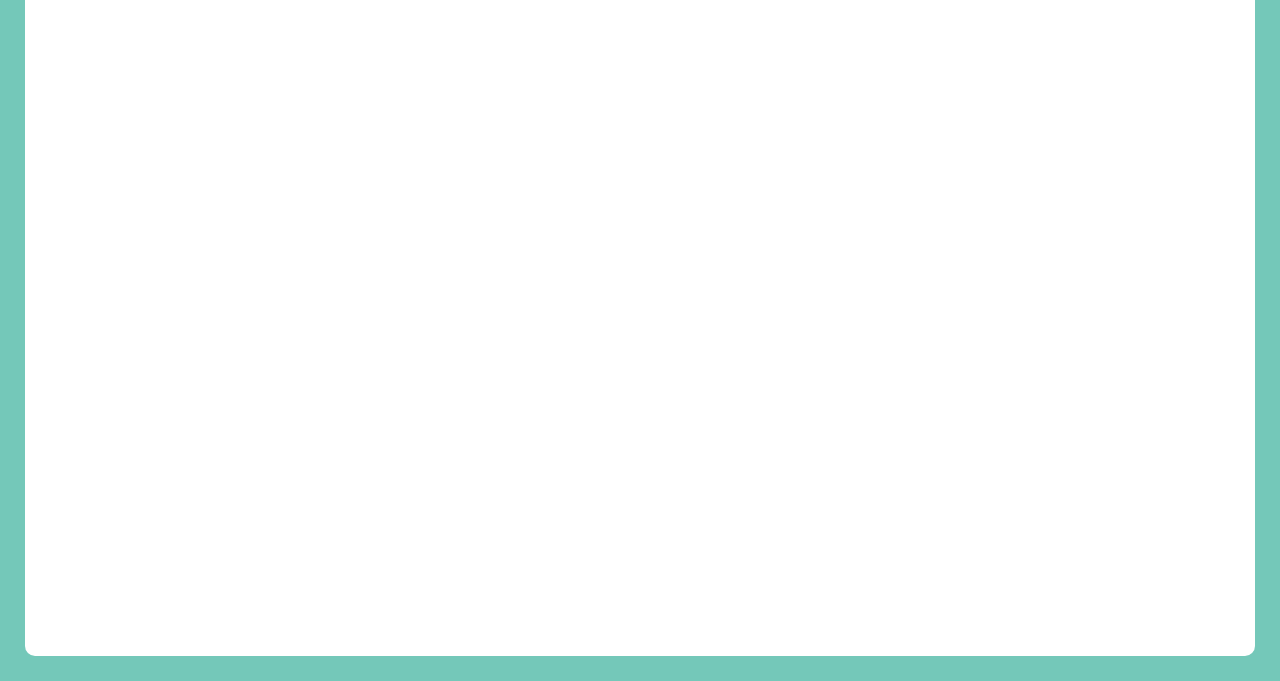
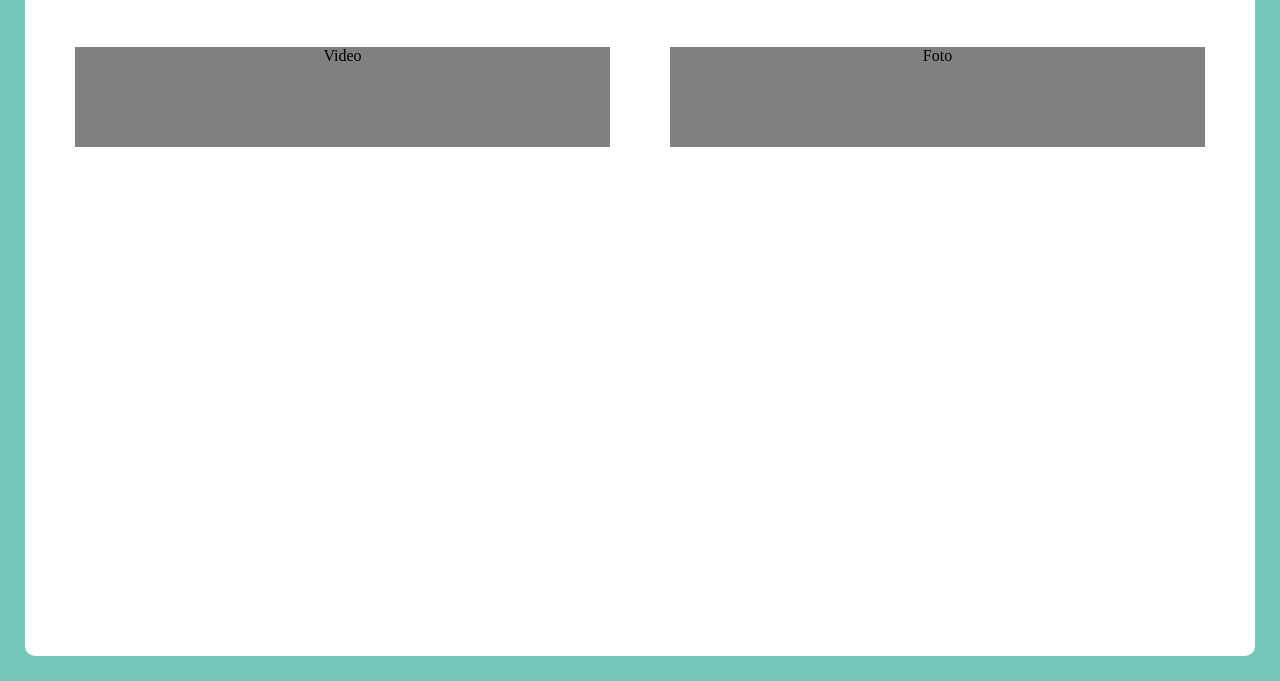
Before and after one commit to krisnamic/Detail-Home, a plain HTML site: page index.html in a window 1280 px wide. Shown: the part 119-800 px from the top of the page. Drawn offline with Linux system fonts and the light colour scheme.

Commit message:
fix: add flexbox

```diff
--- a/index.html
+++ b/index.html
@@ -9,8 +9,12 @@
   </head>
   <body>
     <div class="content">
-      <div class="title">Hocus Pocus</div>
+      <div class="title">J-cafe Music</div>
       <div class="subtitle">Chapter 1: Lost Treasure Island</div>
+      <div class="flex-container">
+        <div class="box1">Video</div>
+        <div class="box2">Foto</div>
+      </div>
     </div>
   </body>
 </html>
--- a/style.css
+++ b/style.css
@@ -45,6 +45,28 @@ body {
   letter-spacing: 0.04rem;
 }
 
+.flex-container {
+  display: flex;
+  flex-wrap: nowrap;
+  flex-direction: column;
+  margin-top: 20px;
+}
+
+.flex-container > div {
+  width: 100%;
+  height: 100px;
+  margin: 10px 0;
+  text-align: center;
+}
+
+.box1 {
+  background-color: gray;
+}
+
+.box2 {
+  background-color: gray;
+}
+
 @media only screen and (min-width: 600px) {
   /* For tablets: */
   .content {
@@ -60,6 +82,14 @@ body {
 
   .subtitle {
     font-size: 0.7rem;
+  }
+
+  .flex-container {
+    flex-direction: row;
+  }
+
+  .flex-container > div {
+    margin: 30px;
   }
 }
 
```
